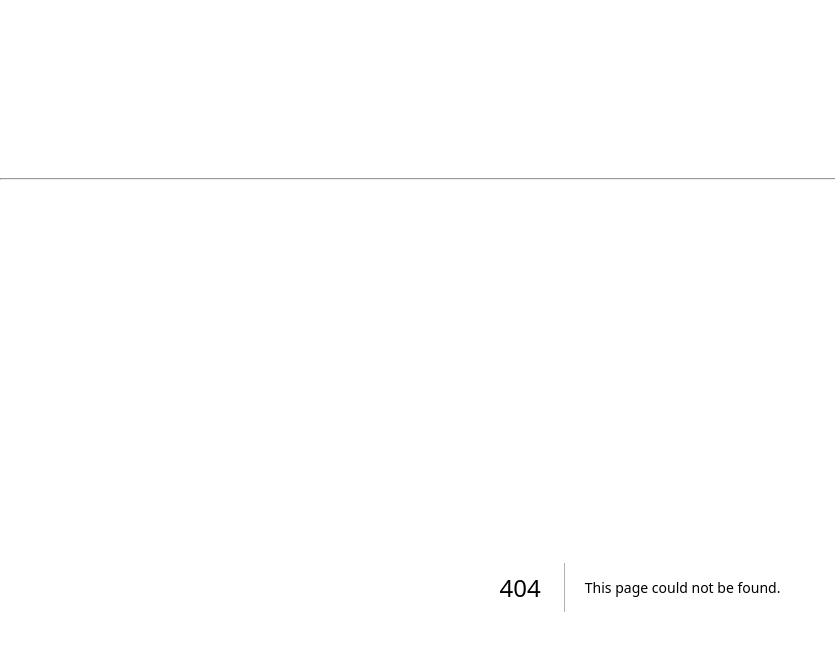
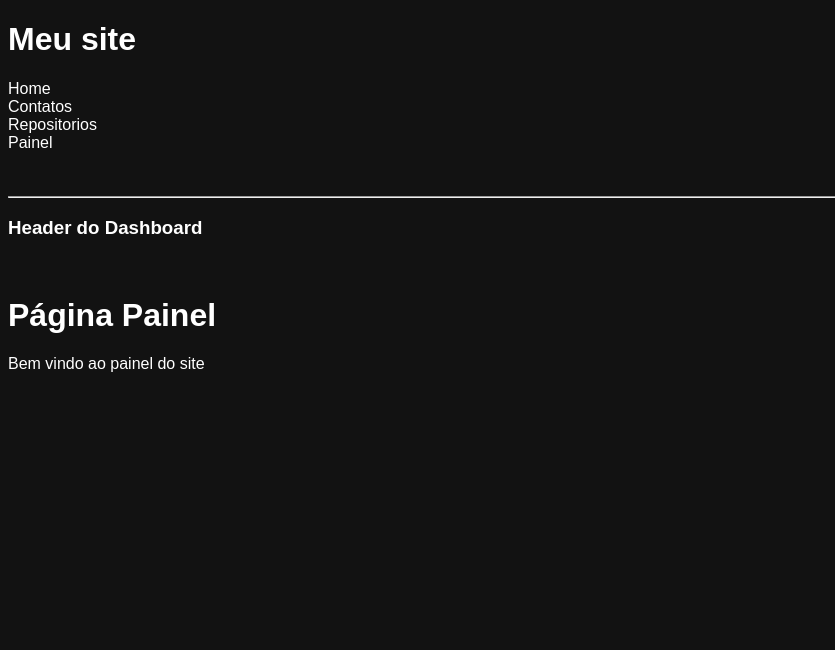
Before and after one commit to oxtw/meuprojeto, a Next.js app: page /dashboard in a window 1280 px wide. Before the commit this address had no page. Shown: the top 650 px of the page, without its empty margins (0-835 px from the left). Built offline with nearby package versions, Linux system fonts and the light colour scheme.

Commit message:
Evoluindo com layouts

```diff
--- /dev/null
+++ b/src/app/dashboard/layout.tsx
@@ -0,0 +1,20 @@
+import React from "react";
+
+export const metadata = {
+  title: "Painel do Site",
+  description: "Este é o painel demonstrativo do Site",
+};
+
+export default function DashboardLayout({
+  children,
+}: {
+  children: React.ReactNode;
+}) {
+  return (
+    <>
+      <h3>Header do Dashboard</h3>
+      <br />
+      {children}
+    </>
+  );
+}
--- /dev/null
+++ b/src/app/dashboard/page.tsx
@@ -0,0 +1,9 @@
+export default function Dashboard(){
+    return(
+        <div>
+            <h1>Página Painel</h1>
+            <span>Bem vindo ao painel do site</span>
+            <br />
+        </div>
+    )
+}
--- a/src/app/layout.tsx
+++ b/src/app/layout.tsx
@@ -3,8 +3,8 @@
 import { Header } from "@/components/header/index";
 
 export const metadata: Metadata = {
-  title: "Create Next App",
-  description: "Generated by create next app",
+  title: "Meu site - Aprendendo nextJS",
+  description: "Site completo em nextJS",
 };
 
 export default function RootLayout({
--- a/src/app/page.tsx
+++ b/src/app/page.tsx
@@ -24,7 +24,7 @@
 // }
 
 async function getData(){
-  const data = await delayFetch("https://api.github.com/users/oxtw/repos", 3500)
+  const data = await delayFetch("https://api.github.com/users/oxtw/repos", 1500)
   return data;
 }
 
--- a/src/components/header/index.tsx
+++ b/src/components/header/index.tsx
@@ -8,6 +8,7 @@
       <Link href="/">Home</Link> <br />
       <Link href="/contatos">Contatos</Link> <br />
       <Link href="/repositorios">Repositorios</Link> <br />
+      <Link href="/dashboard">Painel</Link> <br />
       <br /><br />
       <hr />
     </header>
```
Also changed, not shown: src/app/dashboard/cadastro/page.tsx (added, +8 -0 lines), src/app/dashboard/settings/page.tsx (added, +8 -0 lines).
